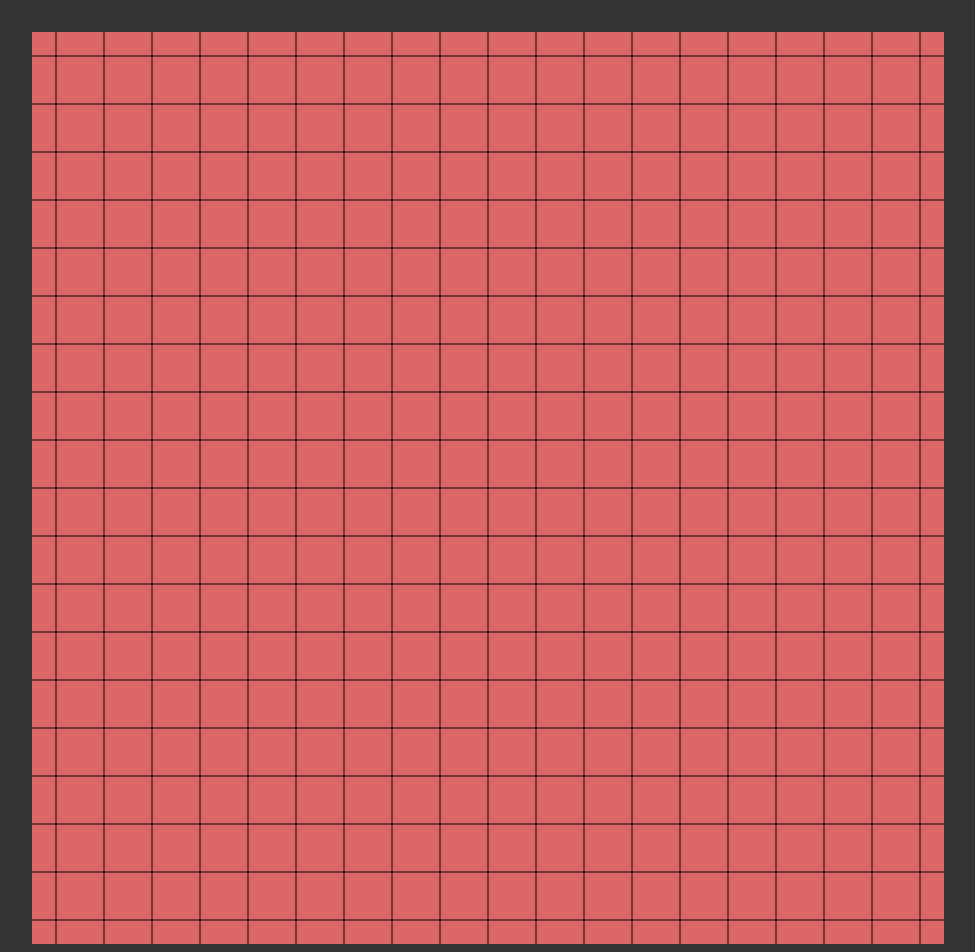
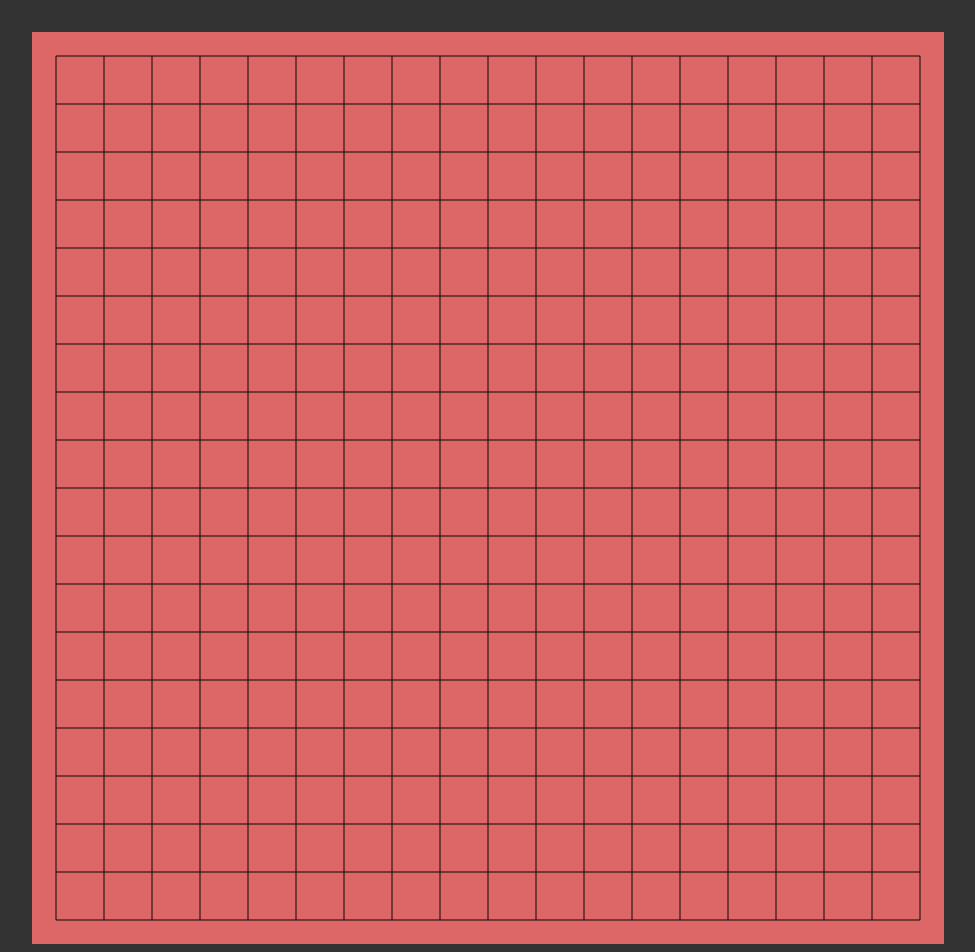
Before and after one commit to dragonfi/react-boardgame, a React (Create React App) app: page / in a window 1280 px wide. Shown: the top 952 px of the page, without its empty margins (152-1127 px from the left). Built offline with nearby package versions, Linux system fonts and the light colour scheme.

Commit message:
go: create proper grid sides with css

```diff
--- a/src/Go/Go.css
+++ b/src/Go/Go.css
@@ -30,10 +30,50 @@
   background-size: 100% 100%;
 }
 
+.react-boardgame__board--go tr:first-child .react-boardgame__square {
+  background-image: url('./bgSide.svg');
+}
+
+.react-boardgame__board--go tr:last-child .react-boardgame__square {
+  background-image: url('./bgSide.svg');
+  transform: rotate(180deg);
+}
+
+.react-boardgame__board--go tr .react-boardgame__square:first-child {
+  background-image: url('./bgSide.svg');
+  transform: rotate(270deg);
+}
+
+.react-boardgame__board--go tr .react-boardgame__square:last-child {
+  background-image: url('./bgSide.svg');
+  transform: rotate(90deg);
+}
+
+.react-boardgame__board--go tr:first-child .react-boardgame__square:first-child {
+  background-image: url('./bgCorner.svg');
+  transform: rotate(0deg);
+}
+
+.react-boardgame__board--go tr:first-child .react-boardgame__square:last-child {
+  background-image: url('./bgCorner.svg');
+  transform: rotate(90deg);
+}
+
+.react-boardgame__board--go tr:last-child .react-boardgame__square:first-child {
+  background-image: url('./bgCorner.svg');
+  transform: rotate(270deg);
+}
+
+.react-boardgame__board--go tr:last-child .react-boardgame__square:last-child {
+  background-image: url('./bgCorner.svg');
+  transform: rotate(180deg);
+}
+
 .react-boardgame__board--go .react-boardgame__piece img {
   width: 3rem;
   height: 3rem;
-  color: black;
+  color: blac
+
 }
 
 .react-boardgame__board--go .react-boardgame__piece--color-white img {
```
Also changed, not shown: src/Go/bgCorner.svg (added), src/Go/bgSide.svg (added).
